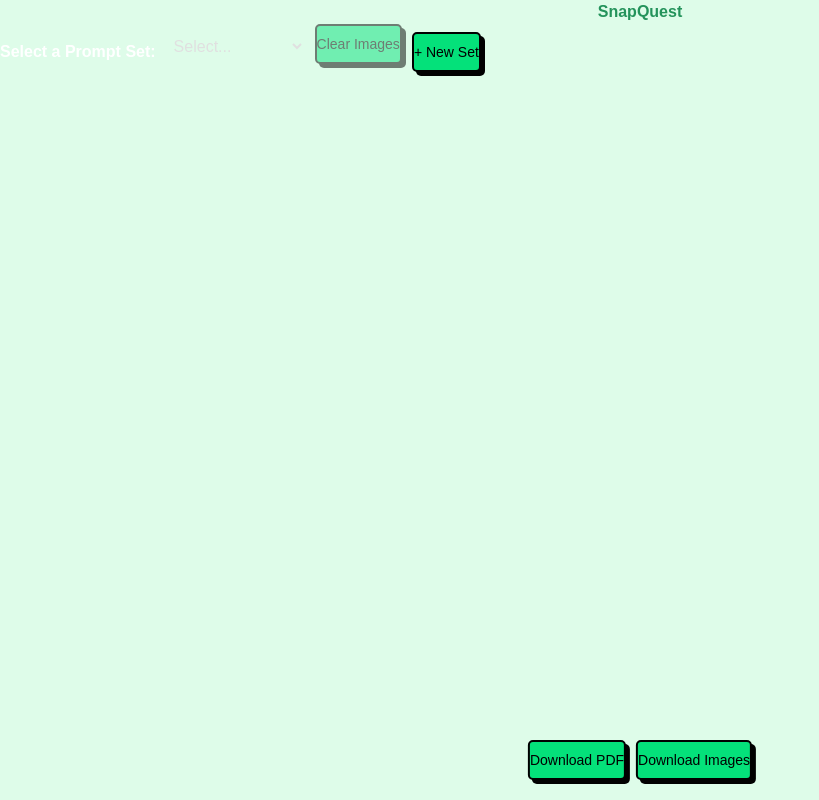
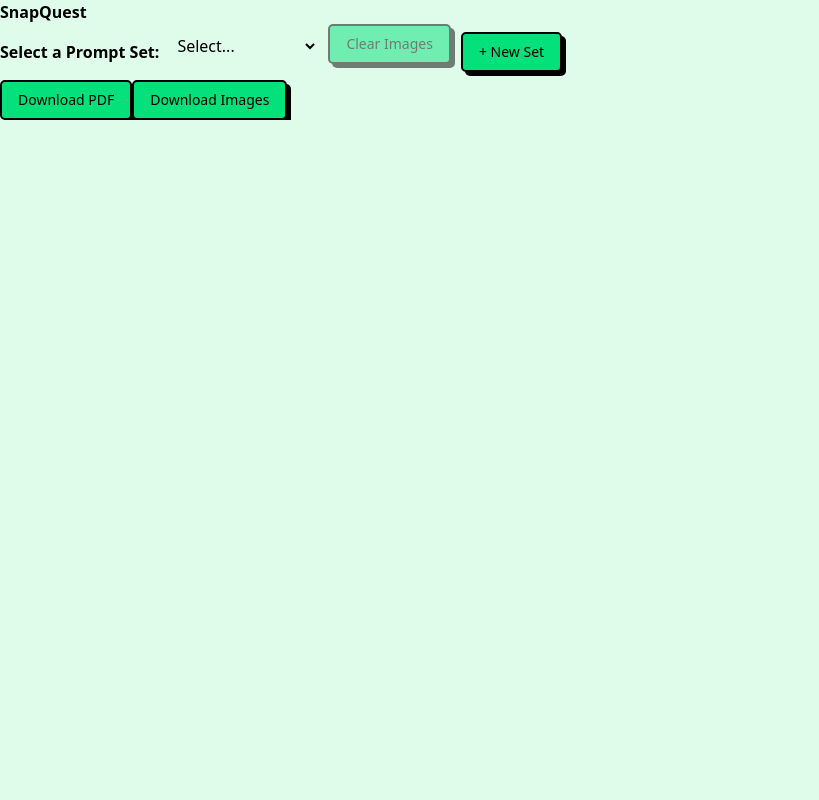
Before and after one commit to Peleton-011/snap-quest, a Next.js app: page / in a window 1280 px wide. Shown: the whole page, without its empty margins (0-819 px from the left). Built offline with nearby package versions, Linux system fonts and the light colour scheme.

Commit message:
Remove unnecessary styles

```diff
--- a/app/globals.css
+++ b/app/globals.css
@@ -91,17 +91,6 @@
 	overflow-x: hidden;
 }
 
-body {
-	-webkit-font-smoothing: antialiased;
-	-moz-osx-font-smoothing: grayscale;
-}
-
-* {
-	box-sizing: border-box;
-	padding: 0;
-	margin: 0;
-}
-
 a {
 	color: inherit;
 	text-decoration: none;
--- a/app/page.tsx
+++ b/app/page.tsx
@@ -6,7 +6,7 @@
 import db from "./services/db";
 import { generatePDF } from "./services/pdfGenerator";
 import { downloadImagesAsZip } from "./services/zipImages";
-import "./app.css";
+// import "./app.css";
 import { PromptSet, Prompt, Tile } from "./types/types";
 import MosaicGrid from "./components/MosaicGrid";
 import { Filesystem, Directory } from "@capacitor/filesystem";
```
